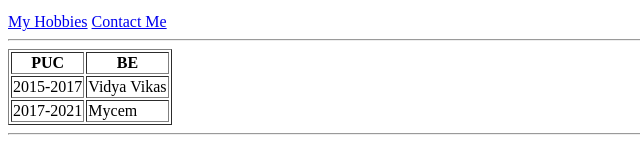
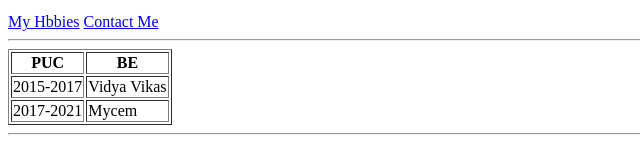
Before and after one commit to Yash550/cv, a plain HTML site: page index.html in a window 1280 px wide. Shown: the part 399-540 px from the top of the page, 0-640 px from the left. Drawn offline with Linux system fonts and the light colour scheme.

Commit message:
Index.html

```diff
--- a/index.html
+++ b/index.html
@@ -29,7 +29,7 @@
     <li>Mycem, were i parsuing my Bachelore's in Engineering</li>
   </ul>
 
-  <a href="hobbies.html">My Hobbies</a>
+  <a href="hobbies.html">My Hbbies</a>
   <a href="Contact.html">Contact Me</a>
    <hr>
 
```
